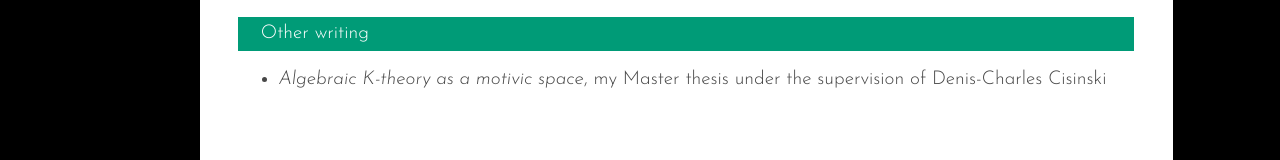
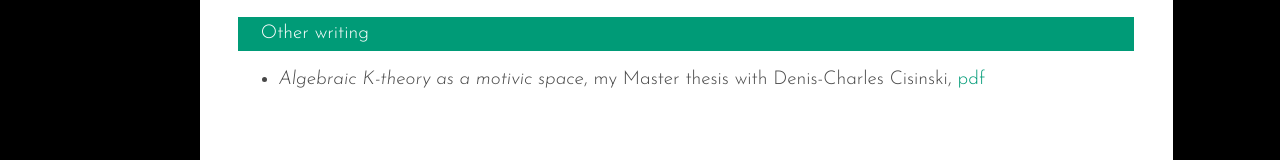
Before and after one commit to wos07573/wos07573.github.io, a plain HTML site: page research.html in a window 1280 px wide. Shown: the part 512-672 px from the top of the page. Drawn offline with Linux system fonts and the light colour scheme.

Commit message:
added link

```diff
--- a/research.html
+++ b/research.html
@@ -140,7 +140,7 @@ a.my:hover {
 
 
 			<p class="naka"> Other writing </p>
-			<ul><li> <i>Algebraic K-theory as a motivic space</i>, my Master thesis under the supervision of Denis-Charles Cisinski</li></ul>
+			<ul><li> <i>Algebraic K-theory as a motivic space</i>, my Master thesis with Denis-Charles Cisinski, <a href="https://wos07573.github.io/ma-thesis.pdf" class="my">pdf</a></li></ul>
 
 		</div>
 	</div>
```
